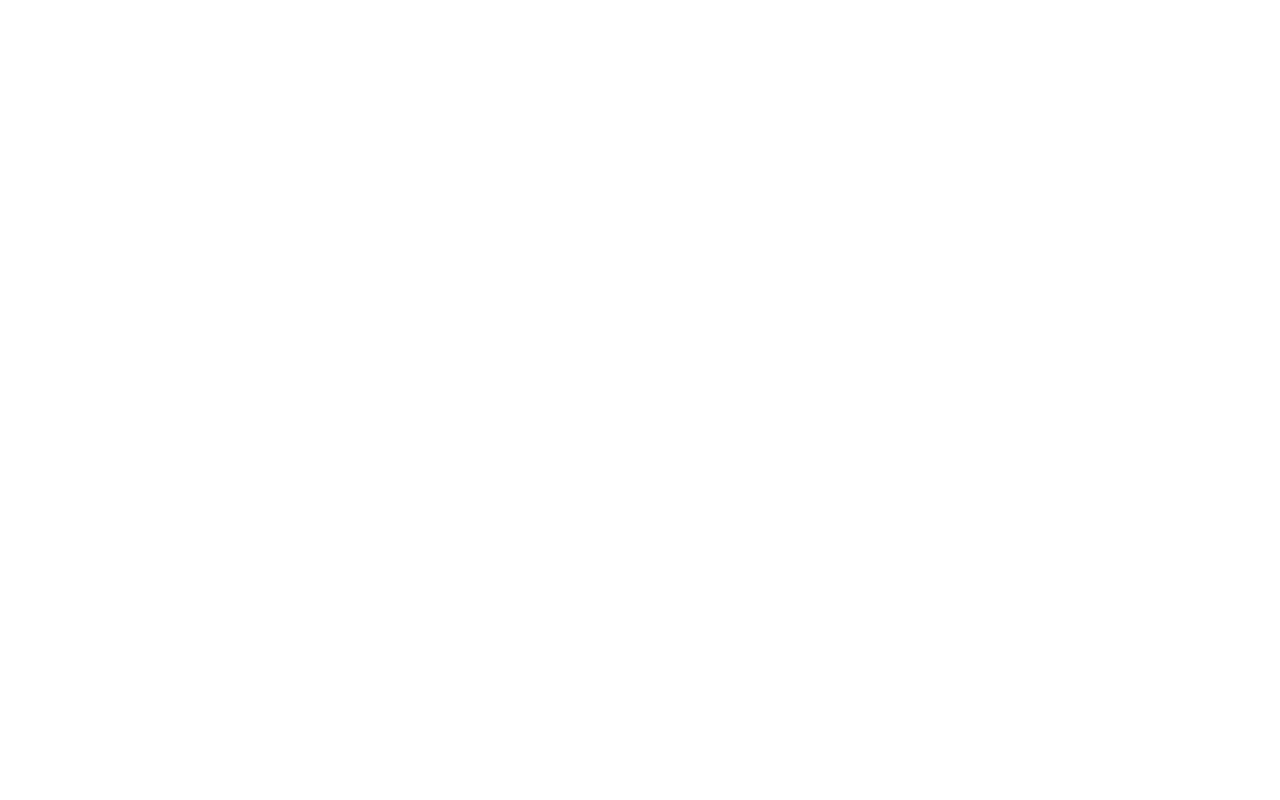
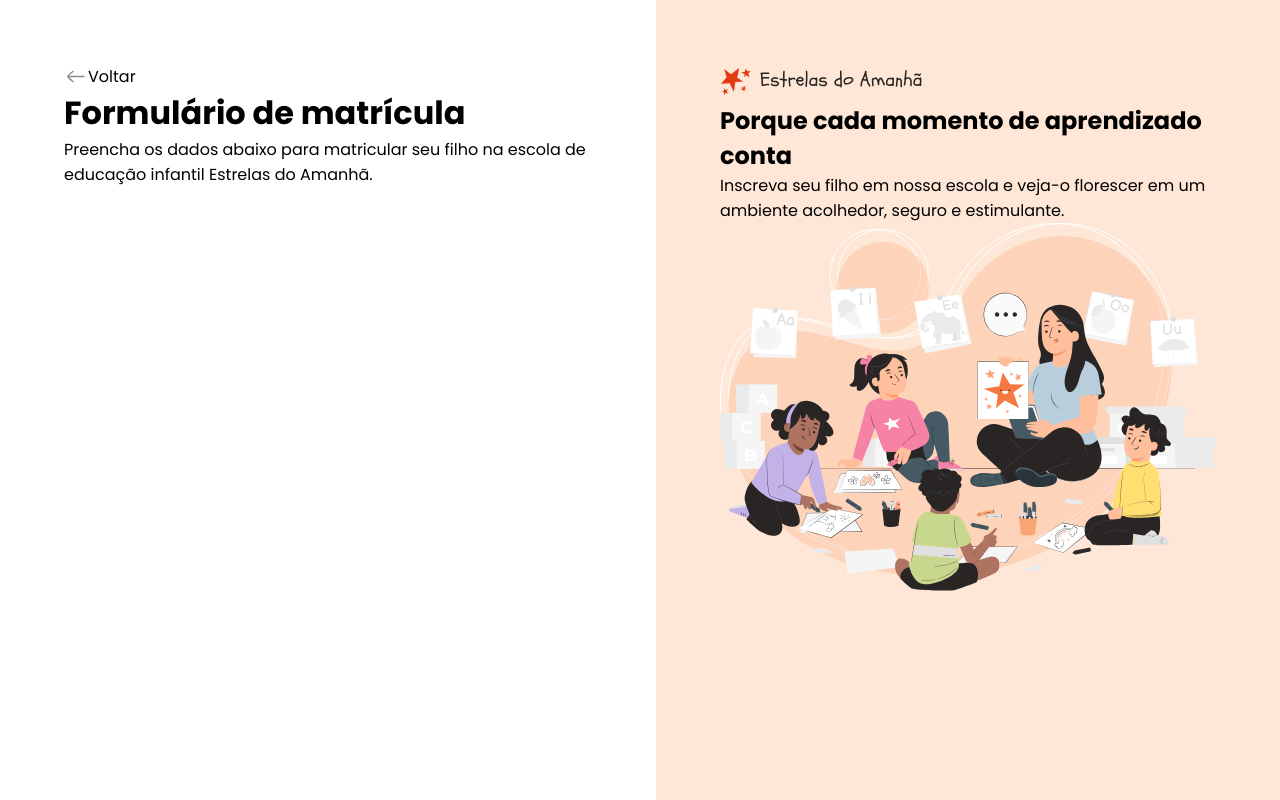
Before and after one commit to Mauricio-N/Rocketseat, a plain HTML site: page Full-stack/EstrelasDoAmanha/index.html in a window 1280 px wide. Drawn offline with Linux system fonts and the light colour scheme.

Commit message:
Criacao do layout

```diff
--- a/Full-stack/EstrelasDoAmanha/index.html
+++ b/Full-stack/EstrelasDoAmanha/index.html
@@ -10,6 +10,30 @@
   <title>Estrelas do amanhã</title>
 </head>
 <body>
+  <div id="app" class="grid">
+    <main>
+      <div class="main-container">
+        <div class="back flex">
+          <img src="./assets/icons/arrow-left-02.svg" alt="seta para esquerda">
+          <p>Voltar</p>
+        </div>
+      </div>
+      <h1>Formulário de matrícula</h1>
+      <p>
+        Preencha os dados abaixo para matricular seu filho na escola de educação infantil Estrelas do Amanhã.
+      </p>
+    </main>
+    <aside>
+      <div class="aside-container">
+        <header>
+          <img src="./assets/images/logo.svg" alt="logo">
+          <h2>Porque cada momento de <span>aprendizado</span> conta</h2>
+          <p>Inscreva seu filho em nossa escola e veja-o florescer em um ambiente acolhedor, seguro e estimulante.</p>
+        </header>
+        <img src="./assets/images/Illustration.svg" alt="Ilustração das Estrelas do Amanhã">
+      </div>
 
+    </aside>
+  </div>
 </body>
 </html>
--- a/Full-stack/EstrelasDoAmanha/styles/global.css
+++ b/Full-stack/EstrelasDoAmanha/styles/global.css
@@ -42,9 +42,11 @@
   --violet: #C3B2E7;
   --pink: #F682A5;
 
-
-
 }
 body{
   font-size: 1.6rem;
+  font-family: var(--font-poppins);
+
+  /* EU GARANTO QUE NADA VAI TER VAI TER BARRA DE ROLAGEM A NÃO SER QUE NO SELETOR SEJA COLOCADO overflow: auto; , como foi inserido no main-container*/
+  overflow: hidden;
 }
--- a/Full-stack/EstrelasDoAmanha/styles/index.css
+++ b/Full-stack/EstrelasDoAmanha/styles/index.css
@@ -1 +1,3 @@
 @import url(./global.css);
+@import url(./utility.css);
+@import url(./layout.css);
--- /dev/null
+++ b/Full-stack/EstrelasDoAmanha/styles/layout.css
@@ -0,0 +1,30 @@
+
+#app{
+  grid-template-columns: 51.25% 48.75%;
+  /* PARA TUDOOO FUNCIONAR É ESSENCIAL TER 100VH!!!!!!!!!!!! */
+  height: 100vh;
+  /* garante que não tera barra de rolagem(transbordamento) */
+  overflow: hidden;
+
+}
+
+main{
+  padding: 6.4rem;
+  overflow: auto;
+
+  & .main-container{
+    max-width: 52.8rem;
+    margin-left: auto;
+  }
+}
+
+aside{
+  overflow: hidden;
+  padding: 6.4rem;
+  background-color: var(--surface-secondary);
+
+  & .aside-container{
+    max-width: 49.6rem;
+    /* margin-right: auto; */
+  }
+}
--- a/Full-stack/EstrelasDoAmanha/styles/utility.css
+++ b/Full-stack/EstrelasDoAmanha/styles/utility.css
@@ -1,3 +1,6 @@
 .flex{
   display: flex;
 }
+.grid{
+  display: grid;
+}
```
